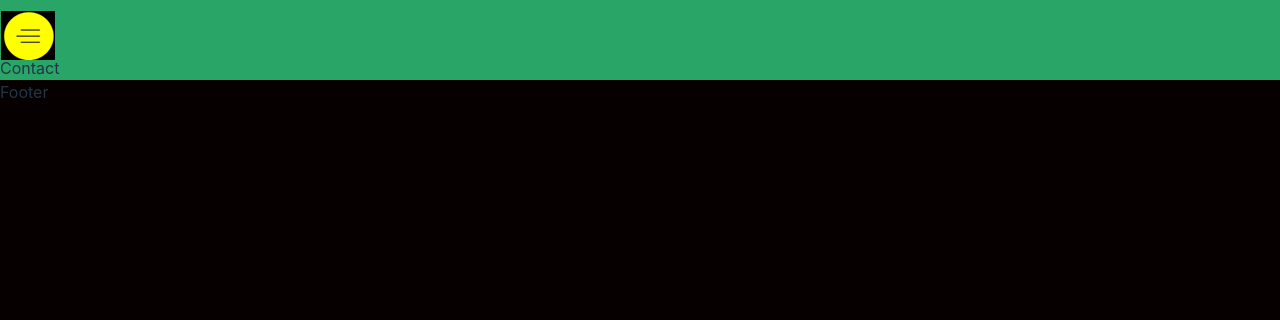
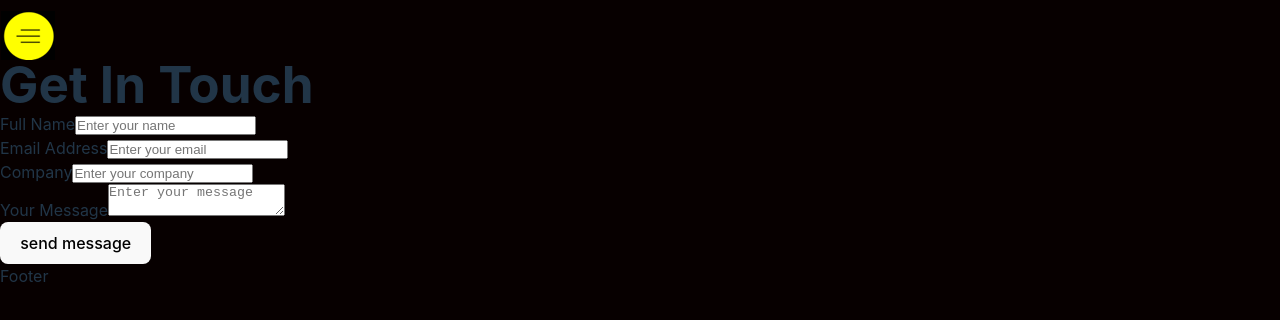
Before and after one commit to Jambisi-11/my-portfolio-g3, a React (Vite) app: page /Contact in a window 1280 px wide. Shown: the top 320 px of the page. Built offline with nearby package versions, Linux system fonts and the light colour scheme.

Commit message:
structure

```diff
--- a/src/Compenets/Contact/Contact.css
+++ b/src/Compenets/Contact/Contact.css
@@ -1,3 +1,3 @@
 .Con__Cont{
-    background-color: rgb(42, 165, 104);
+
 }
--- a/src/Compenets/Contact/Contact.jsx
+++ b/src/Compenets/Contact/Contact.jsx
@@ -6,7 +6,31 @@ const Contact = () => {
   return (
     <div className='Con__Cont'>
     <Nav />
-    Contact</div>
+    <form>
+      <h1>Get In Touch</h1>
+
+      <div className='Input-box'>
+        <label> Full Name</label>
+        <input type="text" className='field' placeholder='Enter your name' required />
+
+      </div>
+      <div className='Input-box'>
+        <label>Email Address</label>
+        <input type="Email" className='field' placeholder='Enter your email' required />
+
+      </div>
+      <div className='Input-box'>
+        <label>Company</label>
+        <input type="Email" className='field' placeholder='Enter your company' required />
+
+      </div>
+      <div className='Input-box'>
+        <label> Your Message</label>
+      <textarea name="" id="" className='Field message' placeholder='Enter your message'></textarea>
+      </div>
+      <button type='Submit'>send message</button>
+    </form>
+    </div>
   )
 }
 
```
